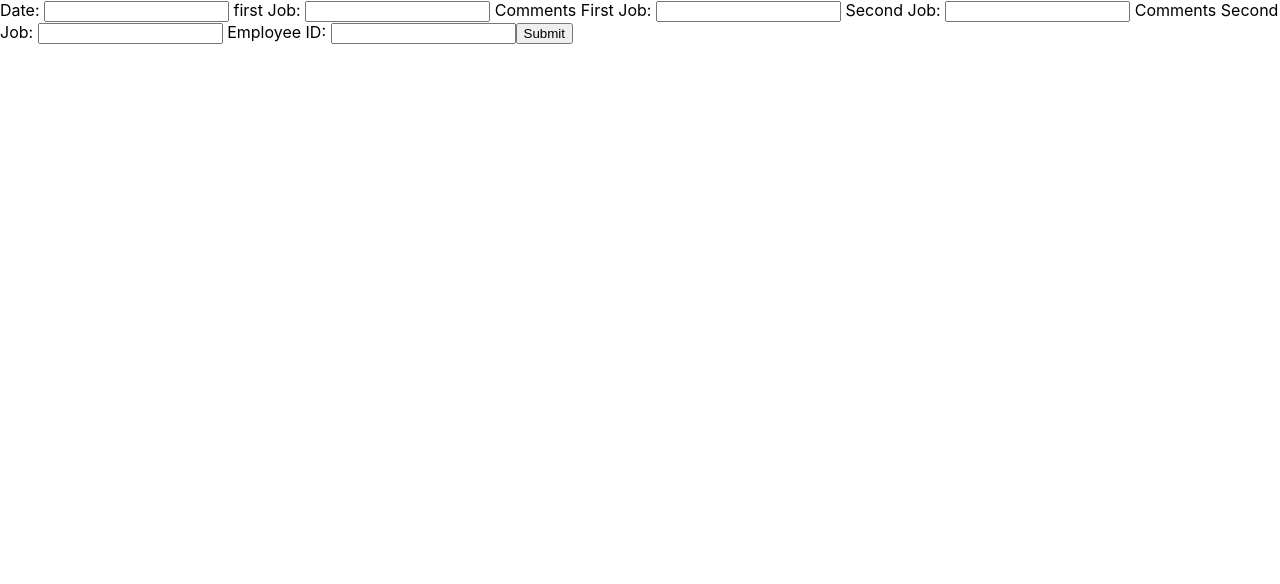
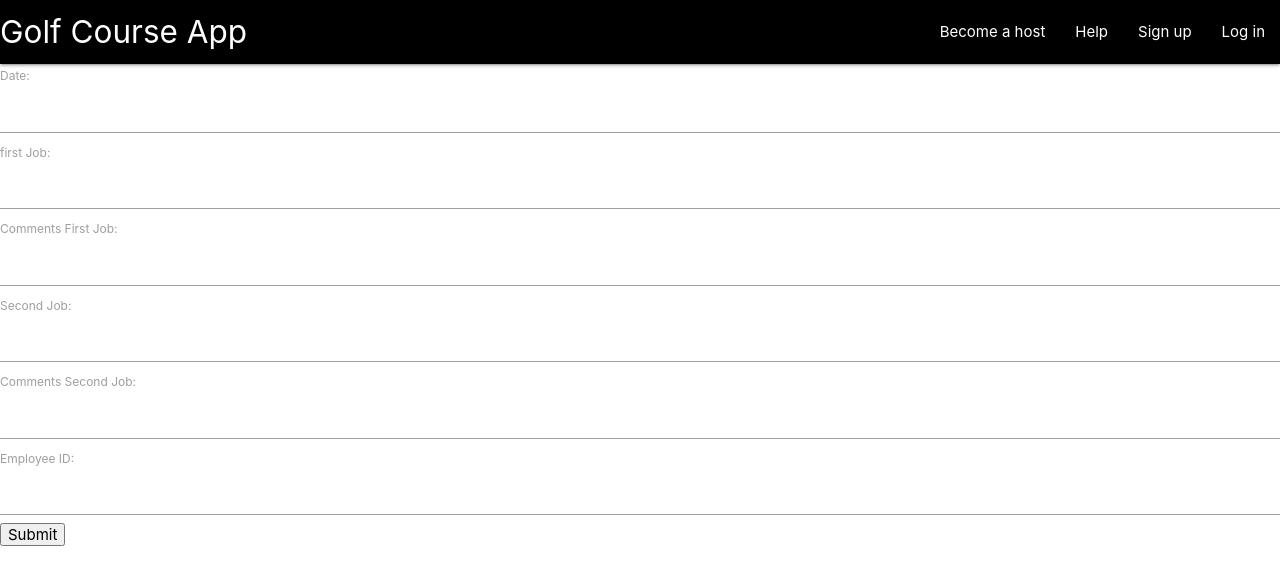
Before and after one commit to brodie2121/golf-course-app, a React (Create React App) app: page / in a window 1280 px wide. Shown: the top 584 px of the page. Built offline with nearby package versions, Linux system fonts and the light colour scheme.

Commit message:
created nav bar, as well as updated date format

```diff
--- a/public/index.html
+++ b/public/index.html
@@ -20,6 +20,8 @@
       Learn how to configure a non-root public URL by running `npm run build`.
     -->
     <title>React App</title>
+    <link rel="stylesheet" href="https://cdnjs.cloudflare.com/ajax/libs/materialize/1.0.0/css/materialize.min.css">
+
   </head>
   <body>
     <noscript>You need to enable JavaScript to run this app.</noscript>
--- a/src/App.js
+++ b/src/App.js
@@ -2,9 +2,12 @@ import React from 'react';
 import { BrowserRouter as Router, Route } from "react-router-dom";
 import './App.css';
 import AddJob from './components/addJobs';
+import NavBar from './NavBar/NavBar';
+
 function App() {
   return (
     <Router>
+      <Route path="/" component={NavBar} />
       <Route path="/" exact component={AddJob} />
     </Router>
   );
--- /dev/null
+++ b/src/NavBar/NavBar.js
@@ -0,0 +1,20 @@
+import React from 'react';
+import { NavLink } from 'react-router-dom';
+
+function NavBar(props) {
+    return(
+        <nav className="black">
+            <div className="nav-wrapper">
+            <NavLink exact to="/" className="brand-logo">Golf Course App</NavLink>
+            <ul id="nav-mobile" className="right hide-on-med-and-down">
+                <li><NavLink to="host">Become a host</NavLink></li>
+                <li><NavLink to="/help">Help</NavLink></li>
+                <li><NavLink to="/signup">Sign up</NavLink></li>
+                <li><NavLink to="/login">Log in</NavLink></li>
+            </ul>
+            </div>
+        </nav>
+    )
+}
+
+export default NavBar;
--- a/src/components/addJobs.js
+++ b/src/components/addJobs.js
@@ -3,7 +3,7 @@ import { Route } from 'react-router-dom';
 
 class AddJob extends Component {
     state = {
-        date : "",
+        posting_date : "",
         firstJob : "",
         commentsFirstJob : "",
         secondJob : "",
@@ -11,9 +11,9 @@ class AddJob extends Component {
         employee_id : null
     };
 
-    handleDateChange = e => {
+    handleposting_dateChange = e => {
         this.setState({
-            date: e.target.value
+            posting_date: e.target.value
         });
     };
 
@@ -49,13 +49,13 @@ class AddJob extends Component {
 
     handleSubmit = e => {
         e.preventDefault();
-        const date = this.state.date;
+        const posting_date = this.state.posting_date;
         const firstJob = this.state.firstJob;
         const commentsFirstJob = this.state.commentsFirstJob;
         const secondJob = this.state.secondJob;
         const commentsSecondJob = this.state.commentsSecondJob;
         const employee_id = this.state.employee_id;
-        const data = { date, firstJob, commentsFirstJob, secondJob, commentsSecondJob, employee_id };
+        const data = { posting_date, firstJob, commentsFirstJob, secondJob, commentsSecondJob, employee_id };
         const url = `http://localhost:3000/dailyjobboard/post/add`;
         const response = fetch(url, {
             method: "POST",
@@ -83,8 +83,8 @@ class AddJob extends Component {
                     <input
                         type="text"
                         onChange={this.handleDateChange}
-                        name="date"
-                        value={this.state.date}
+                        name="posting_date"
+                        value={this.state.posting_date}
                     />
                     <label> first Job: </label>
                     <input
```
Also changed, not shown: src/components/jobBoardList.js (added, +26 -0 lines), src/NavBar/NavBar.css (added).
